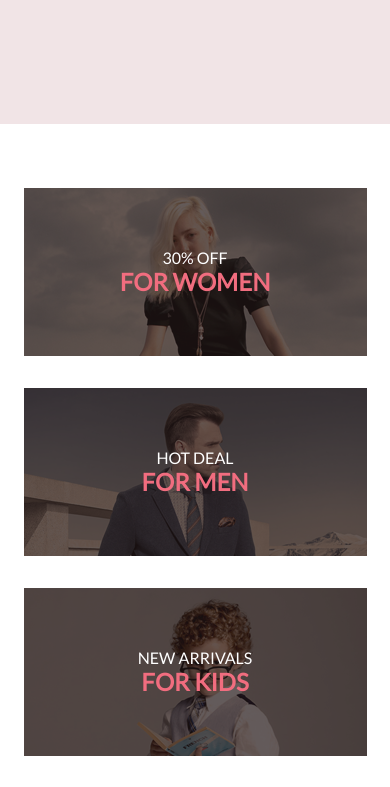
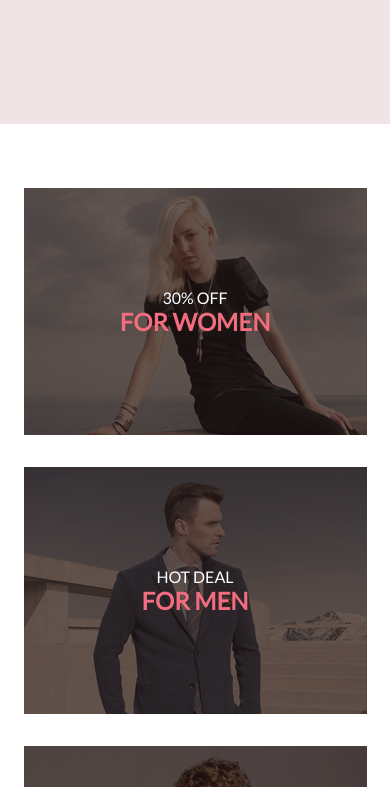
Before and after one commit to DanielFalcony/hw_html_css, a plain HTML site: page hw_8_HTML5_structure_BAM_methodology/index.html in a window 390 px wide. Shown: the part 313-1100 px from the top of the page. Drawn offline with Linux system fonts and the light colour scheme.

Commit message:
hw_8 Done

```diff
--- a/hw_8_HTML5_structure_BAM_methodology/css/style.css
+++ b/hw_8_HTML5_structure_BAM_methodology/css/style.css
@@ -22,10 +22,6 @@ body {
     line-height: normal;
     font-weight: 400;
     font-style: normal;
-}
-
-.luxury_brand {
-    padding-bottom: 60px;
 }
 
 .header {
@@ -118,6 +114,7 @@ body {
     background-color: #F1E4E6;
     display: flex;
     justify-content: center;
+    margin-bottom: 65px;
 }
 
 .brand_content {
@@ -172,7 +169,7 @@ body {
 }
 
 .offer {
-    padding: 65px 0 96px 0;
+    margin-bottom: 96px;
     display: flex;
     justify-content: center;
 }
@@ -190,7 +187,6 @@ body {
     max-width: 360px;
     width: 100%;
     min-height: 260px;
-    height: auto;
     background-image: url("../img/for_women.png");
 }
 
@@ -198,7 +194,6 @@ body {
     max-width: 360px;
     width: 100%;
     min-height: 260px;
-    height: auto;
     background-image: url("../img/for_men.png");
     opacity: 70;
 }
@@ -207,7 +202,6 @@ body {
     max-width: 360px;
     width: 100%;
     min-height: 260px;
-    height: auto;
     background-image: url("../img/for_kids.png");
 }
 
@@ -215,7 +209,6 @@ body {
     max-width: 1140px;
     width: 100%;
     min-height: 180px;
-    height: auto;
     background-image: url("../img/accessories.png");
 }
 
@@ -253,6 +246,7 @@ body {
     height: 100%;
     display: flex;
     justify-content: center;
+    margin-bottom: 95px;
 }
 
 .products_content {
@@ -406,11 +400,6 @@ body {
 }
 
 @media (max-width: 1024px) {
-
-    .luxury_brand {
-        padding-bottom: 70px;
-    }
-
     .header {
         height: 74px;
     }
@@ -425,6 +414,10 @@ body {
 
     .header_content_right {
         margin-right: 32px;
+    }
+
+    .brand {
+        margin-bottom: 65px;
     }
 
     .brand_content {
@@ -454,7 +447,7 @@ body {
     }
 
     .offer {
-        padding: 65px 0 110px 0;
+        margin-bottom: 110px;
     }
 
     .offer_content {
@@ -486,6 +479,10 @@ body {
         background-size: 735px 116px;
     }
 
+    .products {
+        margin-bottom: 70px;
+    }
+
     .products_content {
         max-width: 768px;
         gap: 0;
@@ -512,7 +509,6 @@ body {
 @media (max-width: 767px) {
 
     .luxury_brand {
-        padding-bottom: 85px;
     }
 
     .header {
@@ -538,6 +534,10 @@ body {
 
     .header_content_right_item_profile {
         display: none;
+    }
+
+    .brand {
+        margin-bottom: 64px;
     }
 
     .brand_content {
@@ -574,7 +574,7 @@ body {
     }
 
     .offer {
-        padding: 64px 0;
+        margin-bottom: 64px;
     }
 
     .offer_content {
@@ -584,29 +584,33 @@ body {
 
     .offer_item_left {
         max-width: 343px;
-        max-height: 247px;
+        min-height: 247px;
         background-size: auto;
         margin-bottom: 16px;
     }
 
     .offer_item_center {
         max-width: 343px;
-        max-height: 247px;
+        min-height: 247px;
         background-size: auto;
         margin-bottom: 16px;
     }
 
     .offer_item_right {
         max-width: 343px;
-        max-height: 247px;
+        min-height: 247px;
         background-size: auto;
         margin-bottom: 16px;
     }
 
     .offer_item_long {
         max-width: 343px;
-        max-height: 111px;
+        min-height: 111px;
         background-position: center;
+    }
+
+    .products {
+        margin-bottom: 85px;
     }
 
     .products_text {
```
